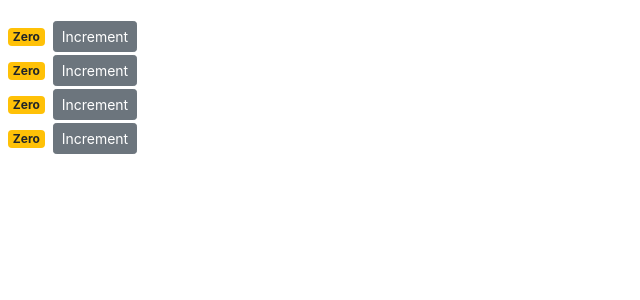
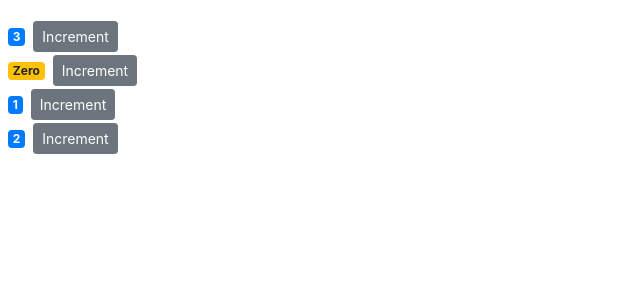
Before and after one commit to jacosy/counter-app, a React (Create React App) app: page / in a window 1280 px wide. Shown: the top 300 px of the page, without its empty margins (0-640 px from the left). Built offline with nearby package versions, Linux system fonts and the light colour scheme.

Commit message:
Passing Data to Components

```diff
--- a/src/components/counter.jsx
+++ b/src/components/counter.jsx
@@ -2,20 +2,20 @@ import React, { Component } from 'react'
 
 class Counter extends Component {
   state = {
-    counter: 0,
+    value: this.props.value,
     tags: ['tag1', 'tag2','tag3'],
     imageUrl: 'https://picsum.photos/200'
   }
 
   formatCounter() {
-    const { counter } = this.state
-    return counter === 0 ? 'Zero' : counter
+    const { value } = this.state
+    return value === 0 ? 'Zero' : value
   }
 
   // Ctrl + Alt + R --> Refactor Code
   getCounterClassName() {
     let badgeClass = 'badge m-2 '
-    badgeClass += this.state.counter === 0 ? 'badge-warning' : 'badge-primary'
+    badgeClass += this.state.value === 0 ? 'badge-warning' : 'badge-primary'
     return badgeClass
   }
 
@@ -45,7 +45,7 @@ class Counter extends Component {
   }
 
   handleIncrement = () => {
-    this.setState({ counter: this.state.counter + 1 })
+    this.setState({ value: this.state.value + 1 })
   }
 }
 
--- a/src/components/counters.jsx
+++ b/src/components/counters.jsx
@@ -5,20 +5,20 @@ import Counter from './counter'
 class Counters extends Component {
   state = {
     counters: [{
-      id: 1, value: 0
+      id: 1, value: 3
     },{
       id: 2, value: 0
     },{
-      id: 3, value: 0
+      id: 3, value: 1
     },{
-      id: 4, value: 0
+      id: 4, value: 2
     }]
   }
 
   render() {
     return (
       <div>
-        {this.state.counters.map(c => <Counter key={c.id} />)}
+        {this.state.counters.map(c => <Counter key={c.id} value={c.value} />)}
       </div>
     )
   }
```
